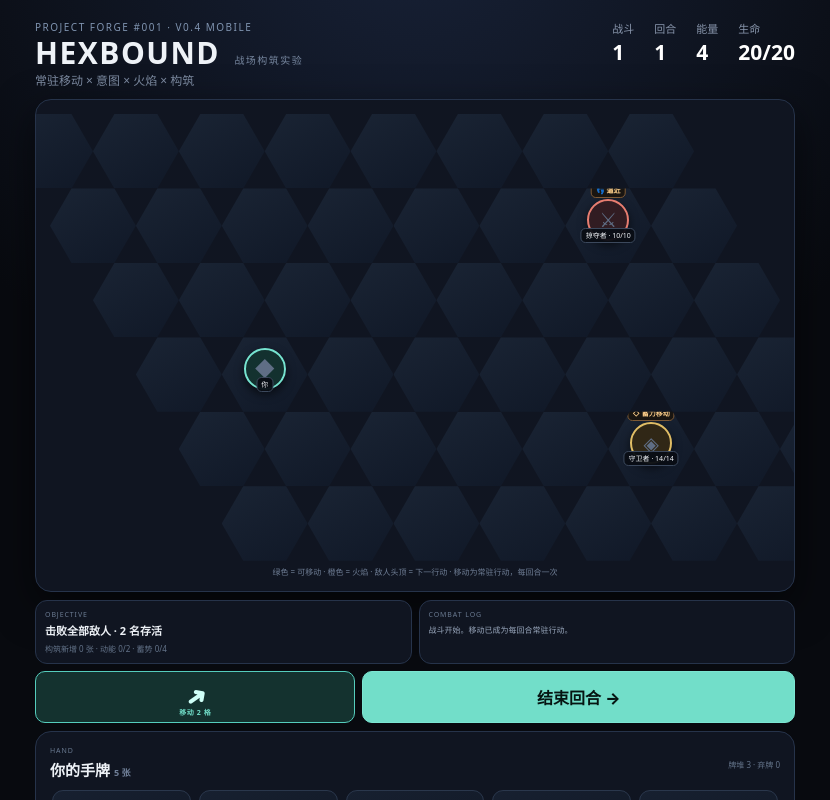
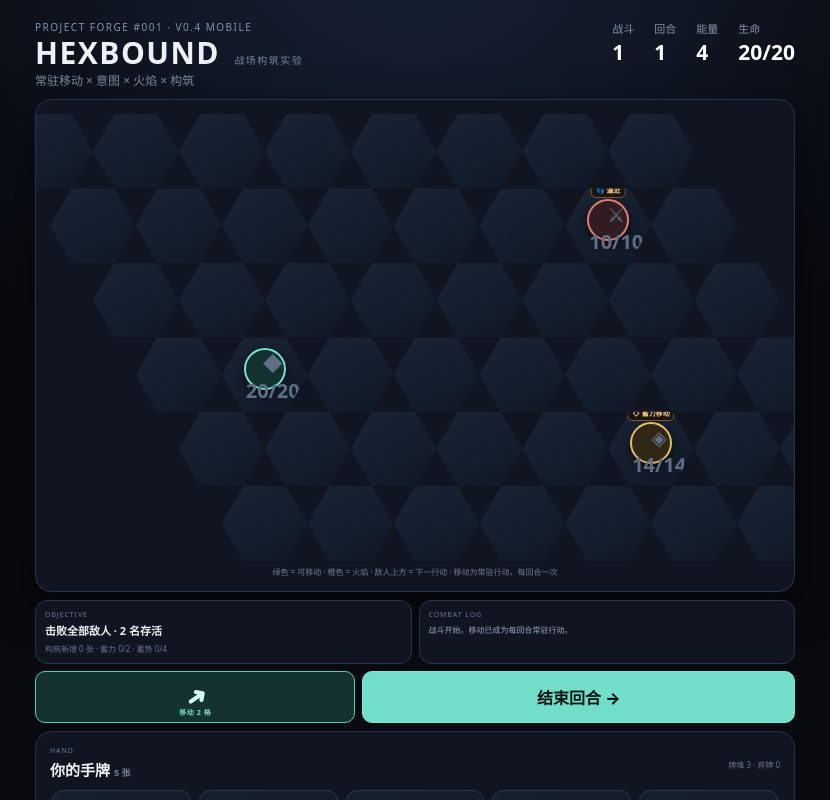
Before and after one commit to socksninja/-, a Next.js app: page / in a window 1280 px wide. Shown: the top 800 px of the page, without its empty margins (225-1055 px from the left). Built offline with nearby package versions, Linux system fonts and the light colour scheme.

Commit message:
ui: center unit HP and refine upright board presentation

```diff
--- a/app/page.js
+++ b/app/page.js
@@ -121,7 +121,7 @@ export default function Home() {
   function startMove() {
     if (status !== 'playing') return;
     if (movedThisTurn) { addLog('本回合已经行动过移动。'); return; }
-    setSelected(null); setMoveMode(true); addLog('选择一个落点移动 2 格；移动后获得 1 层动能。');
+    setSelected(null); setMoveMode(true); addLog('选择一个落点移动 2 格；移动后获得 1 层蓄力。');
   }
   function blocked(q, r) {
     return (player.q === q && player.r === r) || enemies.some((enemy) => enemy.hp > 0 && enemy.q === q && enemy.r === r);
@@ -155,7 +155,7 @@ export default function Home() {
       const target = { q, r };
       if (movedThisTurn || dist(player, target) > 2 || blocked(q, r)) { addLog('这个落点不可用。'); return; }
       setPlayer((p) => ({ ...p, q, r, momentum: Math.min(2, p.momentum + 1), charge: 0 }));
-      setMovedThisTurn(true); setMoveMode(false); addLog(`移动到 (${q + 1},${r + 1})，动能 +1。`); return;
+      setMovedThisTurn(true); setMoveMode(false); addLog(`移动到 (${q + 1},${r + 1})，蓄力 +1。`); return;
     }
     if (!selected) return;
     const selectedCard = selected;
@@ -181,7 +181,7 @@ export default function Home() {
       nextEnemies = nextEnemies.map((enemy) => enemy.id === target.id ? { ...enemy, hp: enemy.hp - 3 } : enemy);
       setEnemies(nextEnemies); setHazards((current) => current.filter((h) => !(h.q === target.q && h.r === target.r))); addLog('引燃：额外 3 伤害并清除火焰。');
     }
-    finish(selectedCard, `${target.name} 受到 ${amount} 伤害。`);
+    finish(selectedCard, `${target.id === 'a' ? '敌人' : '目标'} 受到 ${amount} 伤害。`);
     checkVictory(nextEnemies, player.hp);
   }
   function endTurn() {
@@ -240,17 +240,17 @@ export default function Home() {
               return <button key={key(c.q, c.r)} className={`hex row-${row} ${fire ? 'fire ' : ''}${validMove ? 'movable ' : ''}${targetable ? 'targetable ' : ''}`} onClick={() => cell(c.q, c.r)}>
                 <span className="coord">{c.q + 1},{c.r + 1}</span>
                 {fire && <span className="hazardMark">✦</span>}
-                {isPlayer && <div className="unit hero"><span>◆</span><small>你</small></div>}
-                {enemy && <div className={`unit ${enemy.kind}`}><span>{enemy.kind === 'marauder' ? '⚔' : enemy.kind === 'warden' ? '◈' : '✦'}</span><small>{enemy.name} · {Math.max(0, enemy.hp)}/{enemy.max}</small><em>{intentFor(enemy, player).icon} {intentFor(enemy, player).type}</em></div>}
+                {isPlayer && <div className="unit hero"><span>◆</span><b className="hpLabel">{player.hp}/{player.max}</b></div>}
+                {enemy && <div className={`unit ${enemy.kind}`}><span>{enemy.kind === 'marauder' ? '⚔' : enemy.kind === 'warden' ? '◈' : '✦'}</span><b className="hpLabel">{Math.max(0, enemy.hp)}/{enemy.max}</b><em>{intentFor(enemy, player).icon} {intentFor(enemy, player).type}</em></div>}
               </button>;
             })}
           </div>
-          <div className="legend">绿色 = 可移动 · 橙色 = 火焰 · 敌人头顶 = 下一行动 · 移动为常驻行动，每回合一次</div>
+          <div className="legend">绿色 = 可移动 · 橙色 = 火焰 · 敌人上方 = 下一行动 · 移动为常驻行动，每回合一次</div>
         </section>
         <aside className="side">
-          <div className="panel"><div className="panelTitle">OBJECTIVE</div><div className="objective">击败全部敌人 · {alive} 名存活</div><div className="deckMeta">构筑新增 {extraIds.length} 张 · 动能 {player.momentum}/2 · 蓄势 {player.charge}/4</div></div>
+          <div className="panel"><div className="panelTitle">OBJECTIVE</div><div className="objective">击败全部敌人 · {alive} 名存活</div><div className="deckMeta">构筑新增 {extraIds.length} 张 · 蓄力 {player.momentum}/2 · 蓄势 {player.charge}/4</div></div>
           <div className="panel"><div className="panelTitle">COMBAT LOG</div><div className="log">{log.map((item, i) => <div key={`${item}-${i}`}>{item}</div>)}</div></div>
-          <div className="actionRow"><button className={`moveAction ${movedThisTurn ? 'used' : ''}`} onClick={startMove} disabled={status !== 'playing' || movedThisTurn}>移动 2 格 <span>{movedThisTurn ? '已用' : '常驻'}</span></button><button className="end" onClick={endTurn} disabled={status !== 'playing'}>结束回合 →</button></div>
+          <div className="actionRow"><button className={`moveAction ${movedThisTurn ? 'used' : ''}`} onClick={startMove} disabled={status !== 'playing' || movedThisTurn} aria-label="移动 2 格"><span>移动</span></button><button className="end" onClick={endTurn} disabled={status !== 'playing'}>结束回合 →</button></div>
         </aside>
       </main>
       <section className="handPanel"><div className="handTitle"><div><div className="panelTitle">HAND</div><h2>你的手牌 <span>{cardsState.hand.length} 张</span></h2></div><div className="deckMeta">牌堆 {cardsState.deck.length} · 弃牌 {cardsState.discard.length}</div></div><div className="hand">{cardsState.hand.map((id, index) => { const c = card(id); return <button key={`${id}-${index}`} className={`card ${selected?.id === id ? 'active' : ''}`} disabled={status !== 'playing' || c.cost > energy} onClick={() => play(c)}><div className="cardTop"><span className="tag">{c.tag}</span><b>{c.cost}</b></div><h3>{c.name}</h3><p>{c.text}</p></button>; })}</div></section>
```
